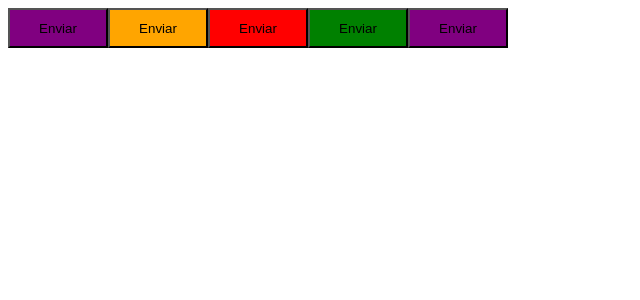
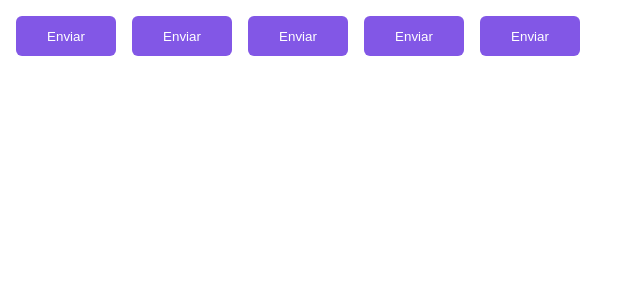
Before and after one commit to vitorbelluzzo/pomodoro-timer, a React (Vite) app: page / in a window 1280 px wide. Shown: the top 300 px of the page, without its empty margins (0-640 px from the left). Built offline with nearby package versions, Linux system fonts and the light colour scheme.

Commit message:
Estrutura da aplicação - Configurando temas

```diff
--- a/src/App.tsx
+++ b/src/App.tsx
@@ -1,11 +1,16 @@
+import { ThemeProvider } from "styled-components";
 import { Button } from "./components/button";
+import { defaultTheme } from "./styles/themes/default";
 
 export function App() {
-  return <>
-    <Button variant="primary" />
-    <Button variant="secondary" />
-    <Button variant="danger" />
-    <Button variant="success" />
-    <Button />
-  </>;
+  return (
+    <ThemeProvider theme={defaultTheme}>
+      <Button variant="primary" />
+      <Button variant="secondary" />
+      <Button variant="danger" />
+      <Button variant="success" />
+      <Button />
+    </ThemeProvider>
+  )
+
 }
--- a/src/components/button.styles.ts
+++ b/src/components/button.styles.ts
@@ -1,25 +1,26 @@
-import styled, { css } from "styled-components";
+import styled, { css } from 'styled-components';
 
-export type ButtonVariant = "primary" | "secondary" | "danger" | "success";
+export type ButtonVariant = 'primary' | 'secondary' | 'danger' | 'success';
 
 interface ButtonContainerProps {
   variant: ButtonVariant;
 }
 
 const ButtonVariants = {
-  primary: "purple",
-  secondary: "orange",
-  danger: "red",
-  success: "green",
+  primary: 'purple',
+  secondary: 'orange',
+  danger: 'red',
+  success: 'green',
 };
 
 export const ButtonContainer = styled.button<ButtonContainerProps>`
   width: 100px;
   height: 40px;
+  margin: 8px;
+  border: 0;
+  border-radius:6px;
+  background-color: ${props => props.theme.primary};
+  color: ${props => props.theme.white};
 
-  ${(props) => {
-    return css`
-      background-color: ${ButtonVariants[props.variant]};
-    `;
-  }}
-`;
+
+`
--- /dev/null
+++ b/src/styles/themes/default.ts
@@ -0,0 +1,5 @@
+export const defaultTheme = {
+  white: '#FFF',
+  primary: '#8257e6',
+  secondary: 'orange',
+}
```
Also changed, not shown: 2 other files (tests, documents, lock files or other folders).
